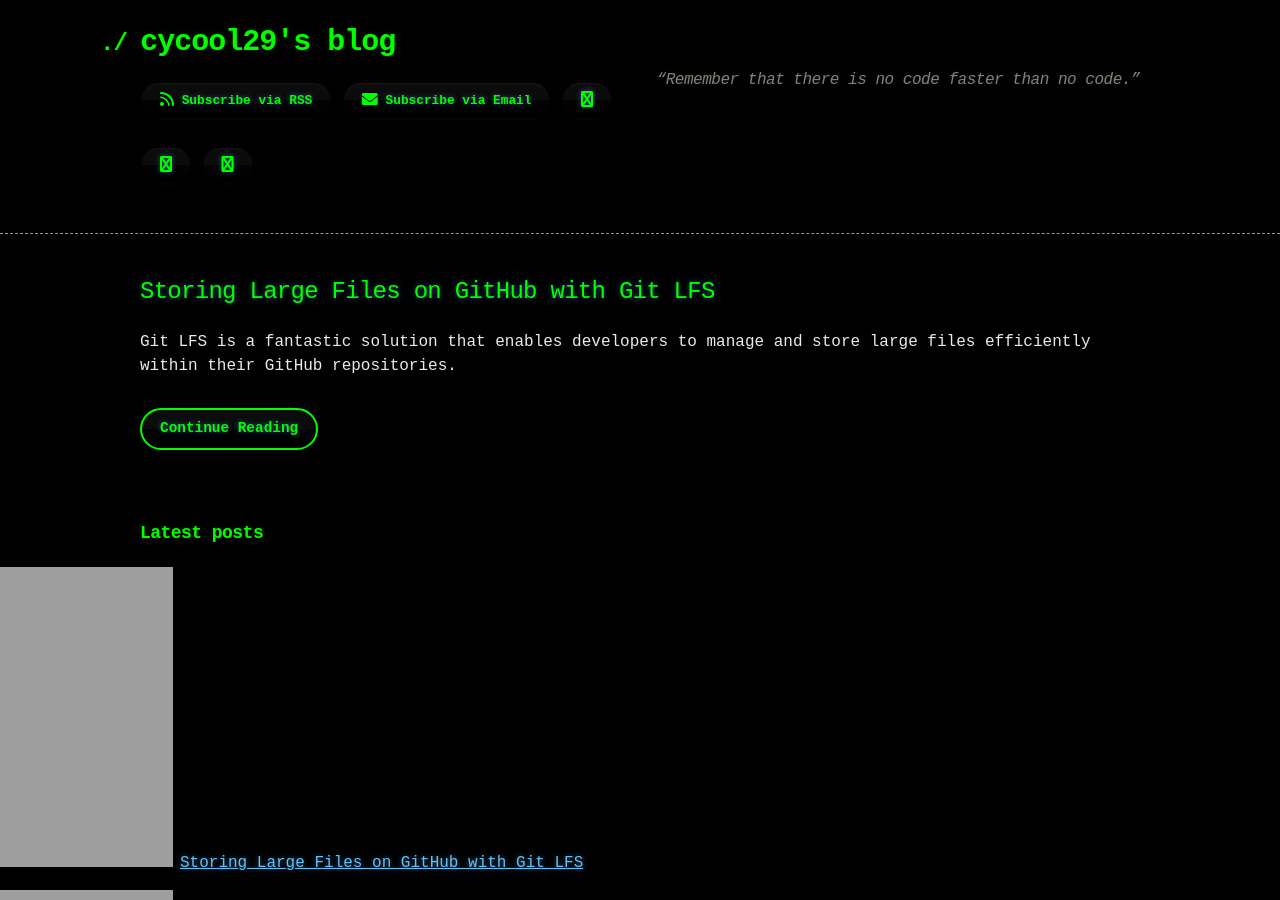
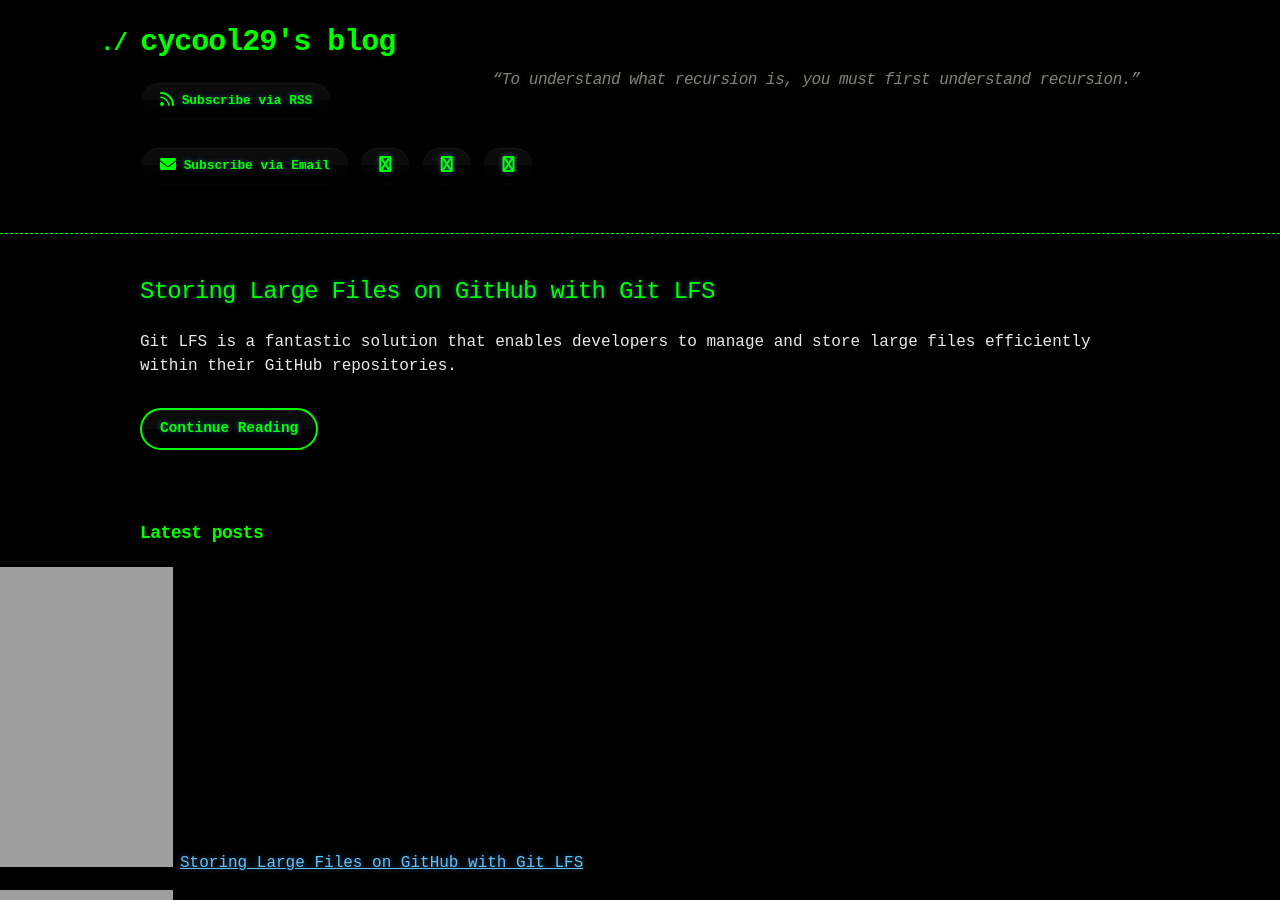
Before and after one commit to cycool29/cycool29.github.io, a Jekyll site: the page built from index.md, in a window 1280 px wide and 900 px high. Built offline with Jekyll 4.4.1, drawn with Linux system fonts in a browser that asks for light colours; a style sheet for code colours, icons or effects is not loaded.

Commit message:
Update quotes

```diff
--- a/_config.yml
+++ b/_config.yml
@@ -1,5 +1,5 @@
 title: cycool29's blog
-description: "“Remember that there is no code faster than no code.” "
+description: "“To understand what recursion is, you must first understand recursion.” "
 bio: A high school student. Intermediate in Python, Git, Bash. Learning JavaScript. He/Him. "
 author: cycool29
 url: https://cycool29.github.io
```
